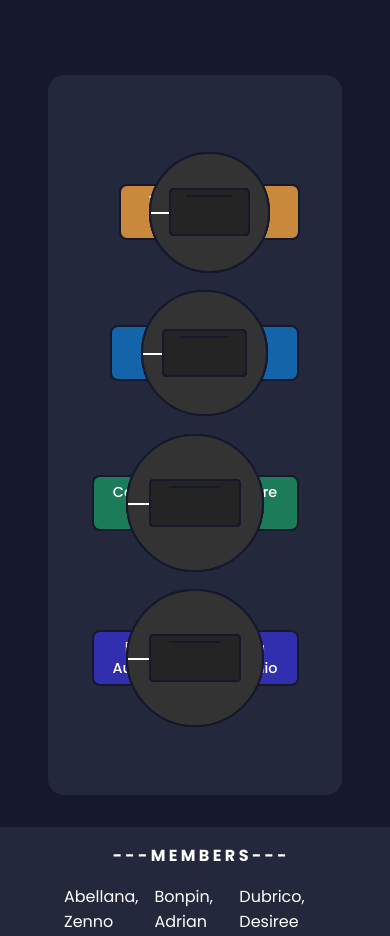
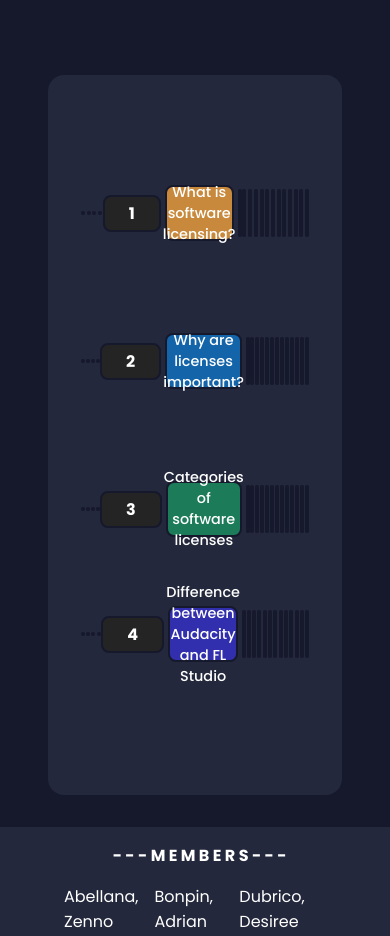
Before and after one commit to AdrianBonpin/tfl-software_licensing, a Next.js app: page / in a window 390 px wide. Shown: the part 880-1816 px from the top of the page. Built offline with nearby package versions, Linux system fonts and the light colour scheme.

Commit message:
revert changes

```diff
--- a/components/bullets.module.css
+++ b/components/bullets.module.css
@@ -4,27 +4,6 @@
     display: grid;
     grid-template-columns: repeat(5, 1fr) 3fr .5fr repeat(12, 1fr);
     place-items: center;
-}
-
-@media (max-width: 1024px) {
-    .bullet {
-        grid-template-areas:
-        'top top top top top'
-        'bot bot bot bot bot bot bot bot bot bot bot bot bot bot bot bot bot'
-        ;
-    }
-
-    .bullet > div {
-        grid-area: bot;
-    }
-
-    .bullet > div:nth-child(1),
-    .bullet > div:nth-child(2),
-    .bullet > div:nth-child(3),
-    .bullet > div:nth-child(4),
-    .bullet > div:nth-child(5) {
-        grid-area: top;
-    }
 }
 
 .bullet > div:nth-child(1) {
```
